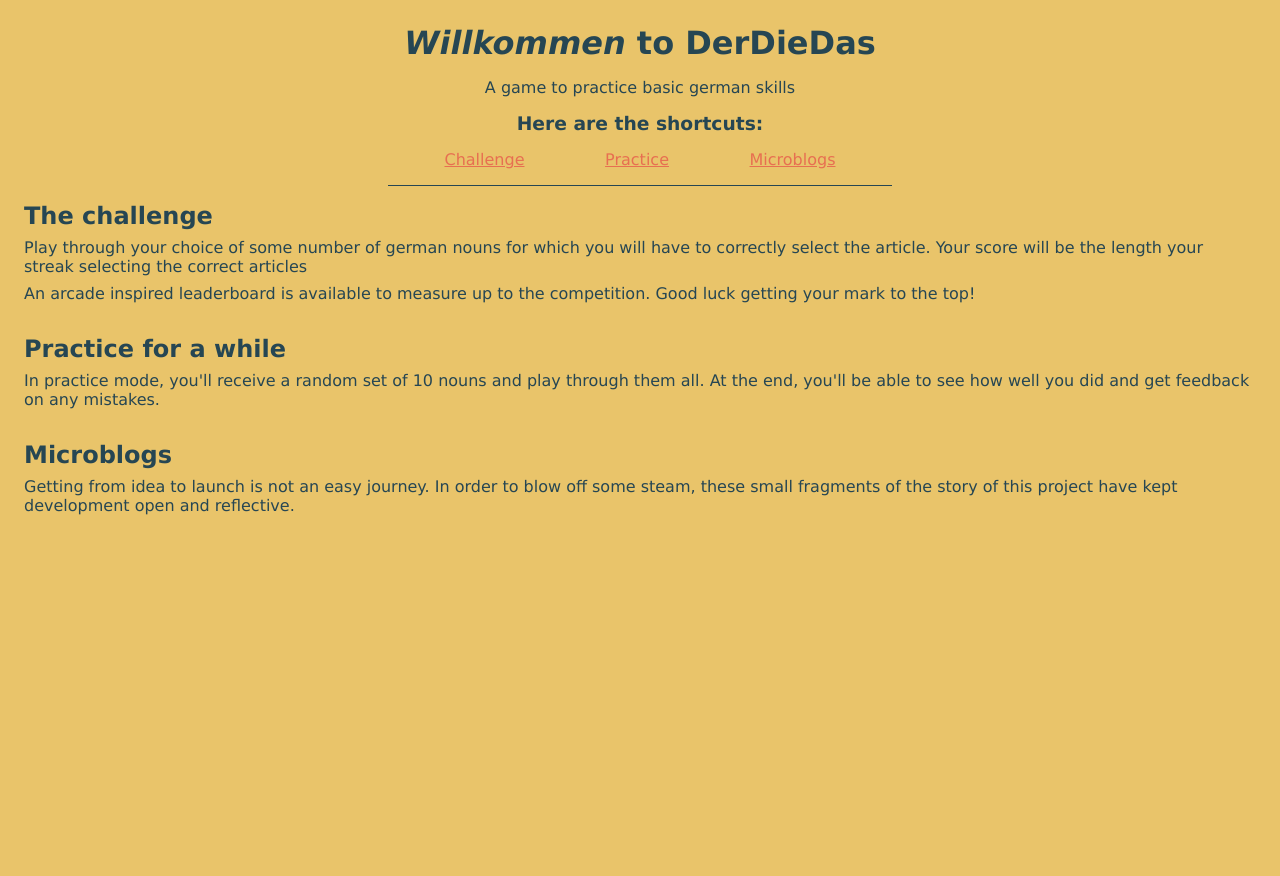
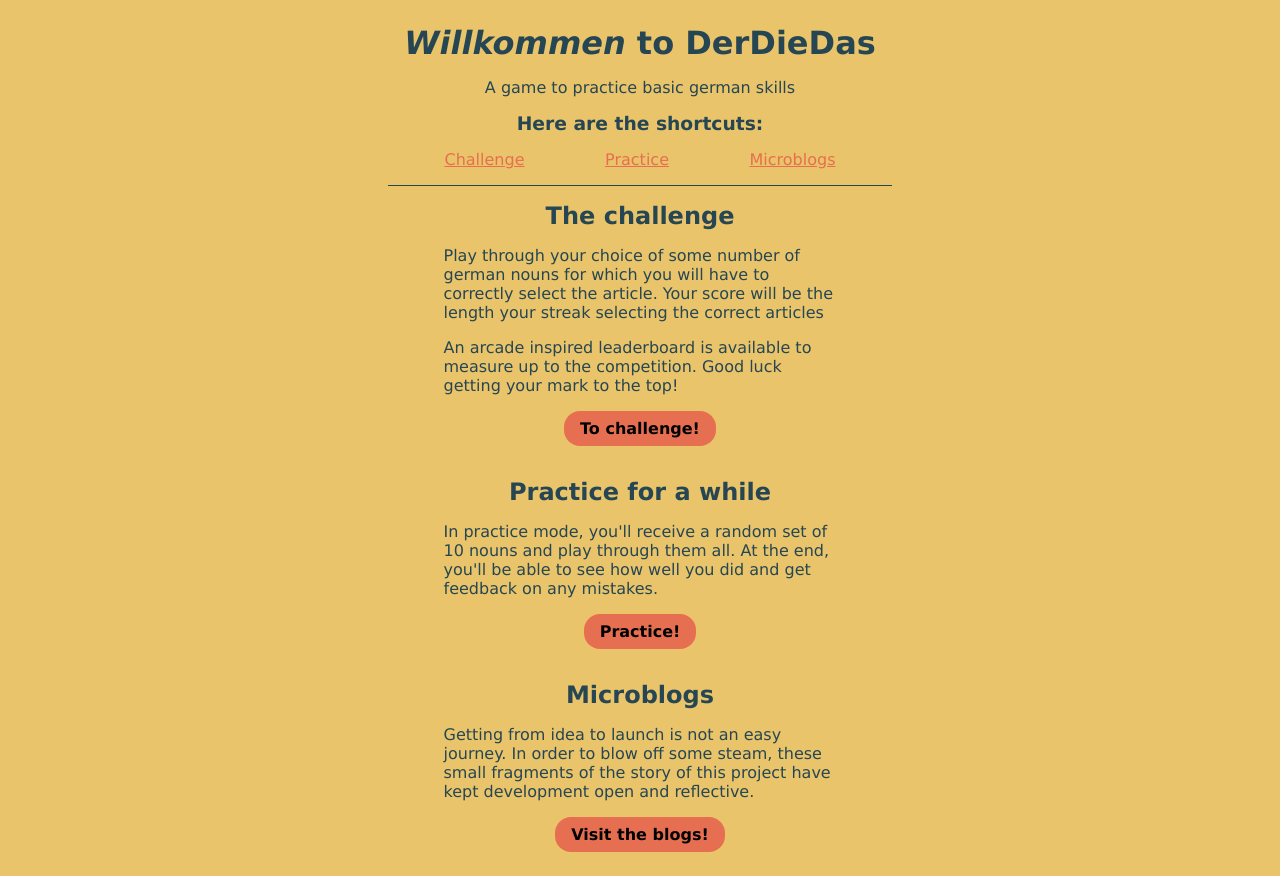
Before and after one commit to eduardpeters/artikel-svelte, a SvelteKit app: page / in a window 1280 px wide. Before the commit the page ends 800 px from the top, so only its background shows below. Built offline with nearby package versions, Linux system fonts and the light colour scheme.

Commit message:
Add NavAnchor component

```diff
--- /dev/null
+++ b/src/lib/components/NavAnchor.svelte
@@ -0,0 +1,23 @@
+<script lang="ts">
+	export let route: string;
+	export let title: string;
+</script>
+
+<a href={route}>{title}</a>
+
+<style>
+	a {
+		all: unset;
+		background-color: #e76f51;
+		color: black;
+		padding: 0.5rem 1rem;
+		border-radius: 1rem;
+		width: fit-content;
+		font-weight: bold;
+		cursor: pointer;
+	}
+
+	a:hover {
+		background-color: #e34f2a;
+	}
+</style>
--- a/src/routes/+page.svelte
+++ b/src/routes/+page.svelte
@@ -1,3 +1,7 @@
+<script>
+	import NavAnchor from '$lib/components/NavAnchor.svelte';
+</script>
+
 <main>
 	<div class="header">
 		<h1><em>Willkommen</em> to DerDieDas</h1>
@@ -19,6 +23,7 @@
 			An arcade inspired leaderboard is available to measure up to the competition. Good luck
 			getting your mark to the top!
 		</p>
+		<NavAnchor route="/challenge" title="To challenge!" />
 	</section>
 	<section>
 		<h2>Practice for a while</h2>
@@ -26,6 +31,7 @@
 			In practice mode, you'll receive a random set of 10 nouns and play through them all. At the
 			end, you'll be able to see how well you did and get feedback on any mistakes.
 		</p>
+		<NavAnchor route="/practice" title="Practice!" />
 	</section>
 	<section>
 		<h2>Microblogs</h2>
@@ -33,6 +39,7 @@
 			Getting from idea to launch is not an easy journey. In order to blow off some steam, these
 			small fragments of the story of this project have kept development open and reflective.
 		</p>
+		<NavAnchor route="/blog" title="Visit the blogs!" />
 	</section>
 </main>
 
@@ -74,7 +81,9 @@
 	section {
 		display: flex;
 		flex-direction: column;
-		gap: 0.5rem;
+		align-items: center;
+		gap: 1rem;
 		padding: 1rem;
+		max-width: 425px;
 	}
 </style>
```
